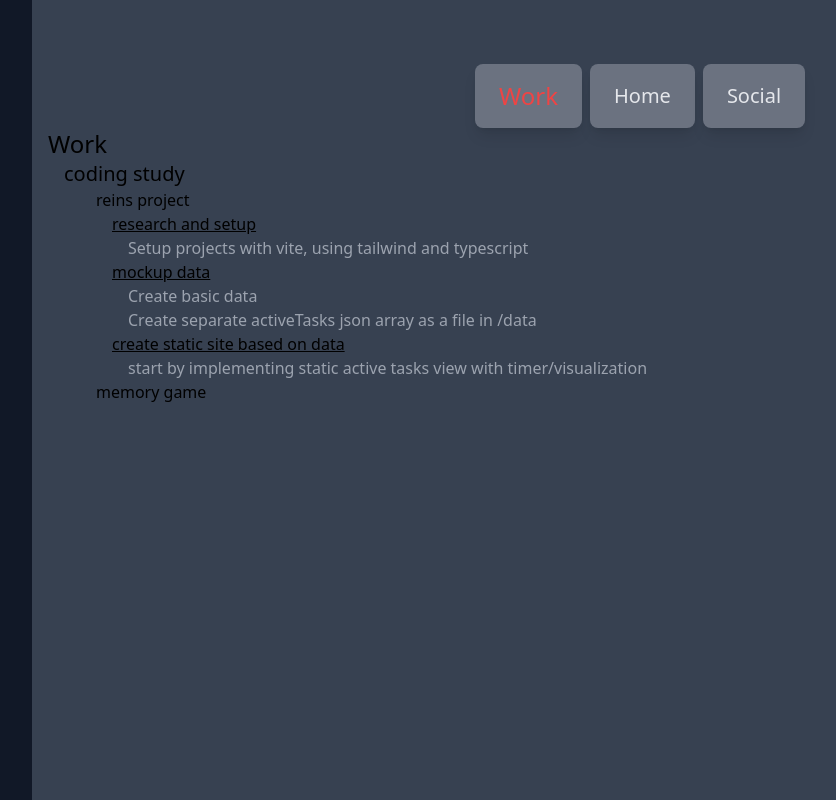
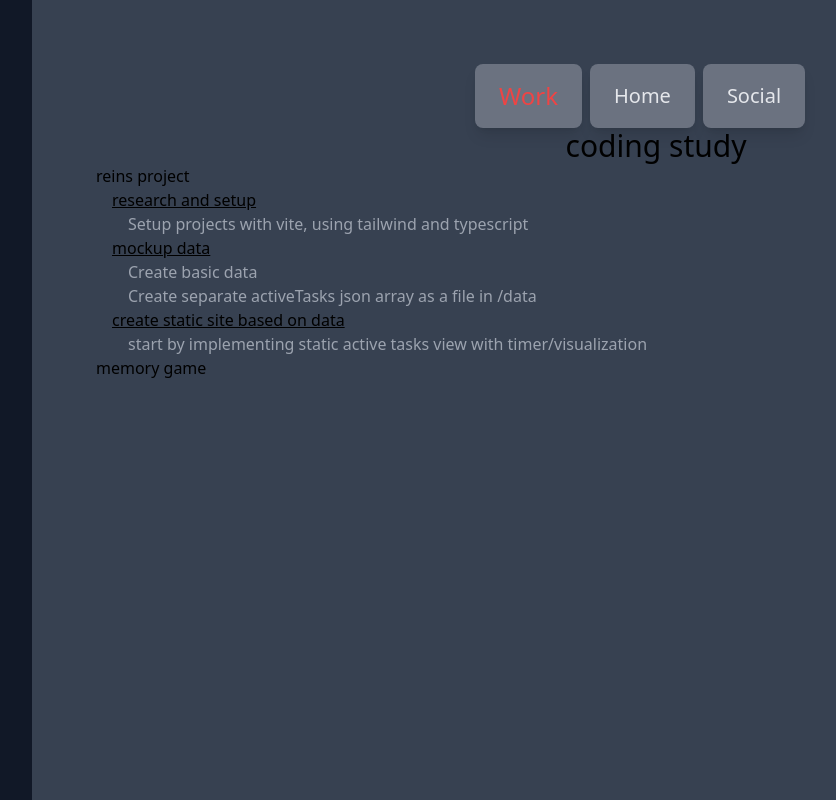
Before and after one commit to jplante01/reins, a React (Vite) app: page / in a window 1280 px wide. Both pictures are taken after a click on the button "Work". Shown: the whole page, without its empty margins (32-868 px from the left). Built offline with nearby package versions, Linux system fonts and the light colour scheme.

Commit message:
Remove domain heading, replace with highlighting

```diff
--- a/src/components/DomainTree/index.tsx
+++ b/src/components/DomainTree/index.tsx
@@ -1,9 +1,7 @@
 const DomainTree = ({ selectedDomain, data }) => {
-  console.log(data);
   if(data[selectedDomain]) {
     return (
     <>
-      <h1 className="text-2xl ml-4">{data[selectedDomain].domainName}</h1>
       <AreasList areas={data[selectedDomain].areas}/>
     </>
     )
@@ -19,7 +17,7 @@ const AreasList = ({ areas }) => {
         {areas.map((area, idx) => {
           return (
             <>
-              <li className="text-xl ml-8" key={idx}>{area.areaName}</li>
+              <li className="text-3xl ml-8 text-center" key={area.areaName}>{area.areaName}</li>
               <ProjectsList projects={area.projects}/>
             </>
           )
@@ -38,7 +36,7 @@ const ProjectsList = ({ projects }) => {
         {projects.map((project, idx) => {
           return (
             <>
-              <li className="ml-16 text-l" key={idx}>{project.projectName}</li>
+              <li className="ml-16 text-l" key={project.projectName}>{project.projectName}</li>
               <TasksList tasks={project.tasks}/>
             </>
           )
--- a/src/components/DomainsCarousel/index.tsx
+++ b/src/components/DomainsCarousel/index.tsx
@@ -1,9 +1,10 @@
-function DomainsCarousel({ setSelectedDomain, data }) {
+function DomainsCarousel({ selectedDomain, setSelectedDomain, data }) {
   return (
     <div>
       <ul className="flex flex-row gap-2 justify-center mt-16">
         {data.map((domain, idx) => (
           <DomainButton
+            selectedDomain={selectedDomain}
             setSelectedDomain={setSelectedDomain}
             key={idx}
             idx={idx}
@@ -15,15 +16,14 @@ function DomainsCarousel({ setSelectedDomain, data }) {
   );
 }
 
-const DomainButton = ({ setSelectedDomain, idx, name }) => {
+const DomainButton = ({ selectedDomain, setSelectedDomain, idx, name }) => {
   function handleClick() {
     setSelectedDomain(idx);
   }
-
   return (
     <button
       onClick={handleClick}
-      className="shadow-lg text-gray-200 focus:text-red-500 focus:text-2xl bg-gray-500 hover:bg-gray-600 px-6 py-4 rounded-lg text-xl"
+      className={`shadow-lg text-gray-200 ${selectedDomain === idx ? 'text-red-500' : ''} focus:text-2xl bg-gray-500 hover:bg-gray-600 px-6 py-4 rounded-lg text-xl`}
     >
       {name}
     </button>
--- a/src/components/TaskNavigator/index.tsx
+++ b/src/components/TaskNavigator/index.tsx
@@ -22,7 +22,7 @@ function TaskNavigator() {
   }, [])
   return (
       <div className="h-full ml-16 w-full inline bg-gray-700 flex flex-col">
-        <DomainsCarousel setSelectedDomain={setSelectedDomain} data={data} />
+        <DomainsCarousel selectedDomain={selectedDomain} setSelectedDomain={setSelectedDomain} data={data} />
         <div className="flex flex-col">
           <DomainTree selectedDomain={selectedDomain} data={data} />
         </div>
```
